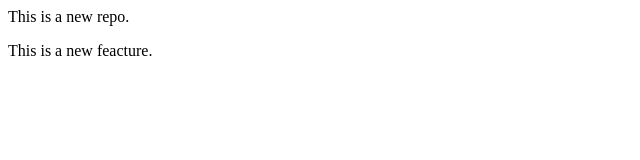
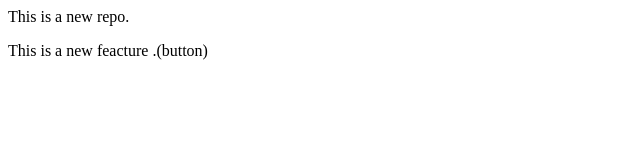
Before and after one commit to ecell300/localrepo, a plain HTML site: page index.html in a window 1280 px wide. Shown: the full height of the page, 0-640 px from the left. Drawn offline with Linux system fonts and the light colour scheme.

Commit message:
Add button

```diff
--- a/index.html
+++ b/index.html
@@ -1,2 +1,2 @@
 <p>This is a new repo.</p>
-<p>This is a new feacture.</p>
+<p>This is a new feacture .(button)</p>
```
